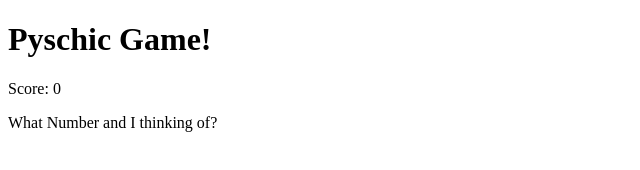
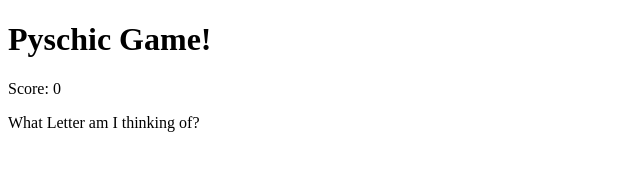
Before and after one commit to Kantandia/Psychic-Game, a plain HTML site: page index.html in a window 1280 px wide. Shown: the full height of the page, 0-640 px from the left. Drawn offline with Linux system fonts and the light colour scheme.

Commit message:
got as much to work as I could

```diff
--- a/index.html
+++ b/index.html
@@ -13,38 +13,39 @@
   <p id="score"></p>
   <p id="question"></p>
   <p id="wins"></p>
+  <p id="losses"></p>
 
   <script>
     // VARIABLES
 
     // I'm setting an array for specfic letters
     var questions = [
-      { q: "What Number and I thinking of?", a: "q" },
-      { q: "What Number am I thinking of?", a: "w" },
-      { q: "What Number am I thinking of?", a: "e" },
-      { q: "What Number am I thinking of?", a: "r" },
-      { q: "What number am I thinking of?", a: "t" },
-      { q: "What number am I thinking of?", a: "y" },
-      { q: "What number am I thinking of?", a: "u" },
-      { q: "What number am I thinking of?", a: "i" },
-      { q: "What number am I thinking of?", a: "o" },
-      { q: "What number am I thinking of?", a: "p" },
-      { q: "What number am I thinking of?", a: "a" },
-      { q: "What number am I thinking of?", a: "s" },
-      { q: "What number am I thinking of?", a: "d" },
-      { q: "What number am I thinking of?", a: "f" },
-      { q: "What number am I thinking of?", a: "g" },
-      { q: "What number am I thinking of?", a: "h" },
-      { q: "What number am I thinking of?", a: "j" },
-      { q: "What number am I thinking of?", a: "k" },
-      { q: "What number am I thinking of?", a: "l" },
-      { q: "What number am I thinking of?", a: "z" },
-      { q: "What number am I thinking of?", a: "x" },
-      { q: "What number am I thinking of?", a: "c" },
-      { q: "What number am I thinking of?", a: "v" },
-      { q: "What number am I thinking of?", a: "b" },
-        { q: "What number am I thinking of?", a: "n" },
-        { q: "What number am I thinking of?", a: "m" },
+    //  { q: "What Letter and I thinking of?", a: "q" },
+      { q: "What Letter am I thinking of?", a: "w" },
+      { q: "What Letter am I thinking of?", a: "e" },
+     // { q: "What Letter am I thinking of?", a: "r" },
+      { q: "What Letter am I thinking of?", a: "t" },
+    //  { q: "What Letter am I thinking of?", a: "y" },
+     // { q: "What Letter am I thinking of?", a: "u" },
+      { q: "What Letter am I thinking of?", a: "i" },
+      //{ q: "What Letter am I thinking of?", a: "o" },
+    //  { q: "What Letter am I thinking of?", a: "p" },
+      { q: "What Letter am I thinking of?", a: "a" },
+    //  { q: "What Letter am I thinking of?", a: "s" },
+      { q: "What Letter am I thinking of?", a: "d" },
+    //  { q: "What Letter am I thinking of?", a: "f" },
+    //  { q: "What Letter am I thinking of?", a: "g" },
+      { q: "What Letter am I thinking of?", a: "h" },
+      //{ q: "What Letter am I thinking of?", a: "j" },
+      { q: "What Letter am I thinking of?", a: "k" },
+     // { q: "What Letter am I thinking of?", a: "l" },
+      { q: "What Letter am I thinking of?", a: "z" },
+    //  { q: "What Letter am I thinking of?", a: "x" },
+    //  { q: "What Letter am I thinking of?", a: "c" },
+      { q: "What Letter am I thinking of?", a: "v" },
+     // { q: "What Letter am I thinking of?", a: "b" },
+      //  { q: "What Letter am I thinking of?", a: "n" },
+        { q: "What Letter am I thinking of?", a: "m" },
 
 
 
@@ -52,6 +53,7 @@
     // We start the game with a score of 0.
     var score = 0;
     var wins = score;
+    var losses = 0
     // Variable to hold the index of current question.
     var questionIndex = 0;
 
@@ -69,6 +71,7 @@
         document.querySelector("#question").innerHTML = "Game Over!";
         document.querySelector("#score").innerHTML = "Final Score: " + score + " out of " + questions.length;
         document.querySelector("#wins").innerHTML = "Wins: " + wins;
+        document.querySelector("#losses").innerHTML = "Losses: " + losses;
       }
     }
     // Function that updates the score...
@@ -97,7 +100,7 @@
       if (userInput === event.key) {
         // If they guess the correct answer, increase and update score and win percentage, alert them they got it right.
         if (userInput === questions[questionIndex].a) {
-          alert("Correct!");
+          alert("That tickles my berries");
           score++;
           wins++;
 
@@ -106,9 +109,10 @@
         }
 
 
-        // If wrong, alert them they are wrong.
+        // If wrong, alert them they are wrong and add a loss stat
         else {
           alert("You SUCK!");
+          losses++;
         }
         // Increment the questionIndex variable and call the renderQuestion function.
         questionIndex++;
```
